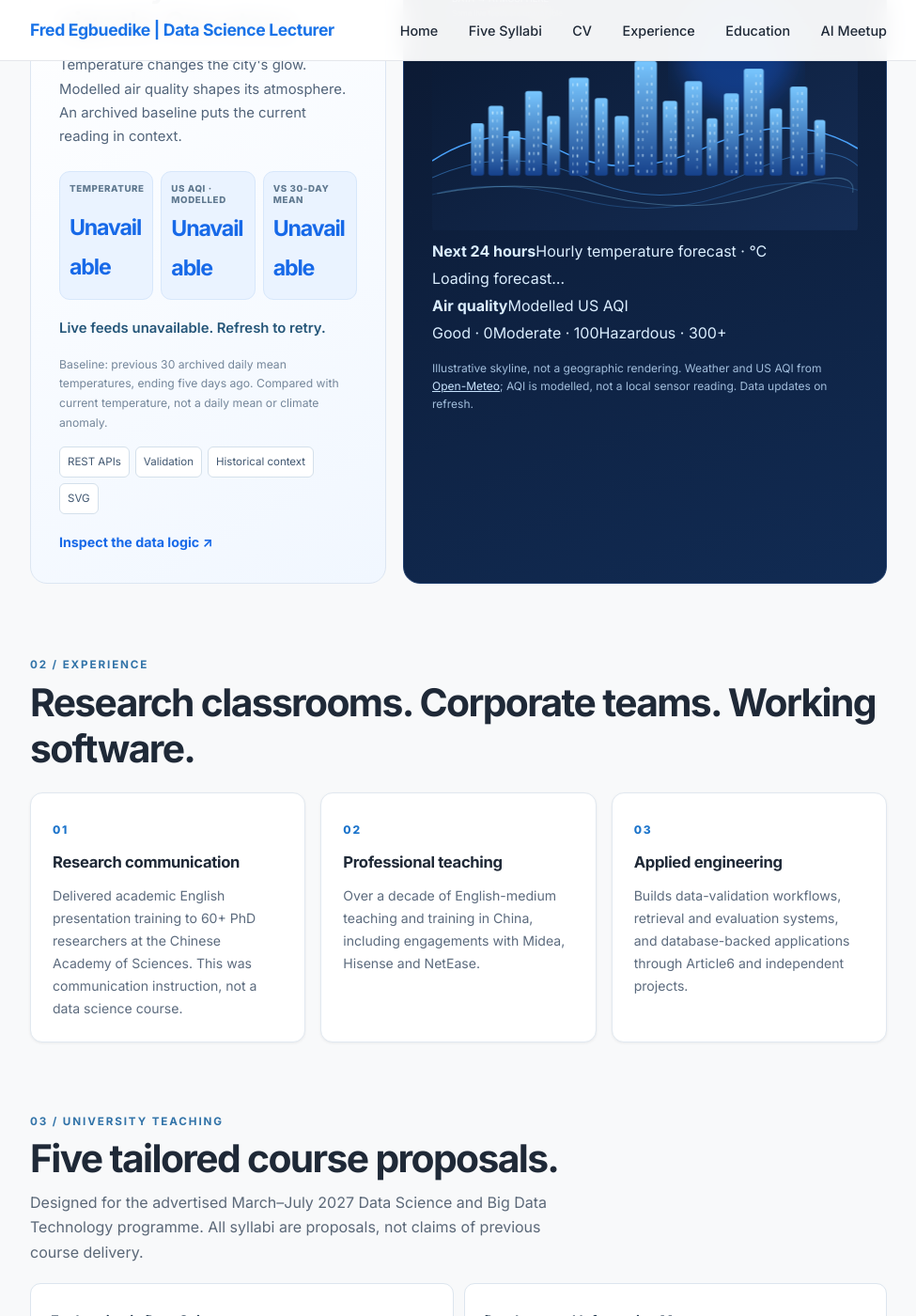
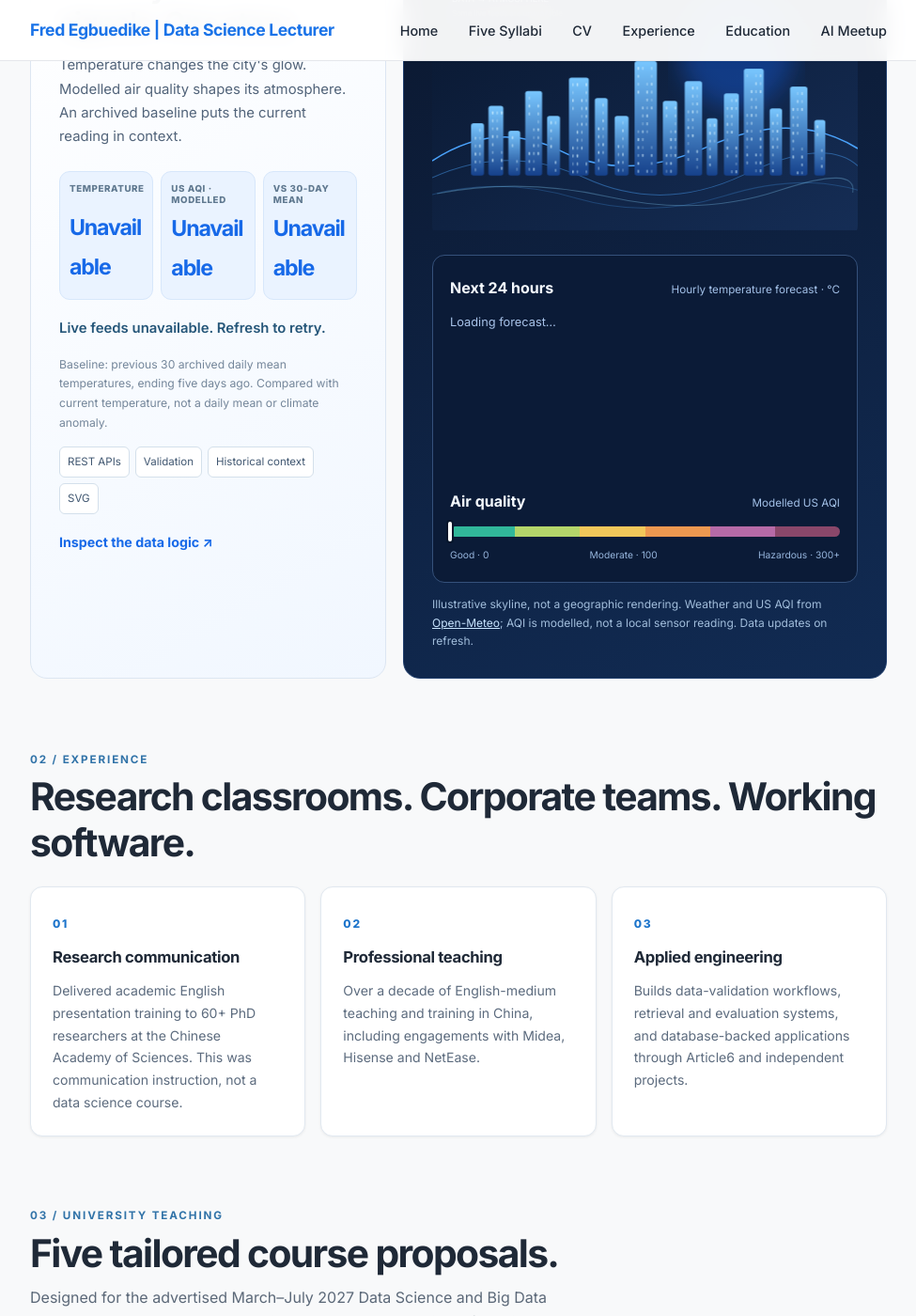
Before and after one commit to Fredilly/big-data, a Jekyll site: the page built from index.md, in a window 1280 px wide and 1400 px high, scrolled down 944 px. Shown: the whole window at 94% size, without its empty margins (152-1127 px from the left). Built offline with Jekyll 4.4.1, drawn with Linux system fonts in a browser that asks for light colours; nearby versions of some CDN libraries.

Commit message:
Style live charts within Chengdu visual

```diff
--- a/assets/css/style.css
+++ b/assets/css/style.css
@@ -901,3 +901,22 @@ p:last-child { margin-bottom: 0; }
 @media(max-width:960px){.breathing-city{grid-template-columns:1fr}}
 @media(max-width:480px){.breathing-copy,.breathing-visual-wrap{padding:17px}.city-metrics{grid-template-columns:repeat(3,minmax(0,1fr));gap:5px}.city-metric{padding:10px 6px}.metric-label{font-size:.55rem}.city-metric strong{font-size:1rem}}
 @media(prefers-reduced-motion:reduce){#city-buildings,#city-particles circle{animation:none}}
+
+/* Live analytical overlays */
+.signal-analytics{margin-top:18px;border:1px solid #35517b;background:#0b1b37;border-radius:13px;padding:20px 18px}
+.signal-chart-title{display:flex;justify-content:space-between;align-items:baseline;gap:12px;flex-wrap:wrap}
+.signal-chart-title strong{font-size:1rem;color:#f5faff}
+.signal-chart-title span{font-size:.73rem;color:#a3c1e8}
+.signal-chart{min-height:168px;margin:10px 0 2px;color:#a8c3e9;font-size:.8rem}
+.signal-chart svg{display:block;width:100%;height:auto;overflow:visible}
+.signal-aqi-title{margin:20px 0 12px}
+.aqi-scale{height:11px;display:grid;grid-template-columns:repeat(6,1fr);border-radius:20px;position:relative;overflow:visible}
+.aqi-scale span:first-child{background:#31b79a;border-radius:20px 0 0 20px}
+.aqi-scale span:nth-child(2){background:#b4d56a}
+.aqi-scale span:nth-child(3){background:#f2c75a}
+.aqi-scale span:nth-child(4){background:#ed9850}
+.aqi-scale span:nth-child(5){background:#b66aa7}
+.aqi-scale span:nth-child(6){background:#8a476a;border-radius:0 20px 20px 0}
+#aqi-marker{position:absolute;left:0;top:-5px;width:4px;height:21px;background:white;border-radius:3px;box-shadow:0 0 0 2px #06152a;transform:translateX(-50%)}
+.aqi-scale-labels{display:flex;justify-content:space-between;margin-top:10px;color:#96b5dc;font-size:.64rem;gap:12px}
+@media(max-width:480px){.signal-analytics{padding:15px 12px}.signal-chart-title span{font-size:.67rem}}
```
